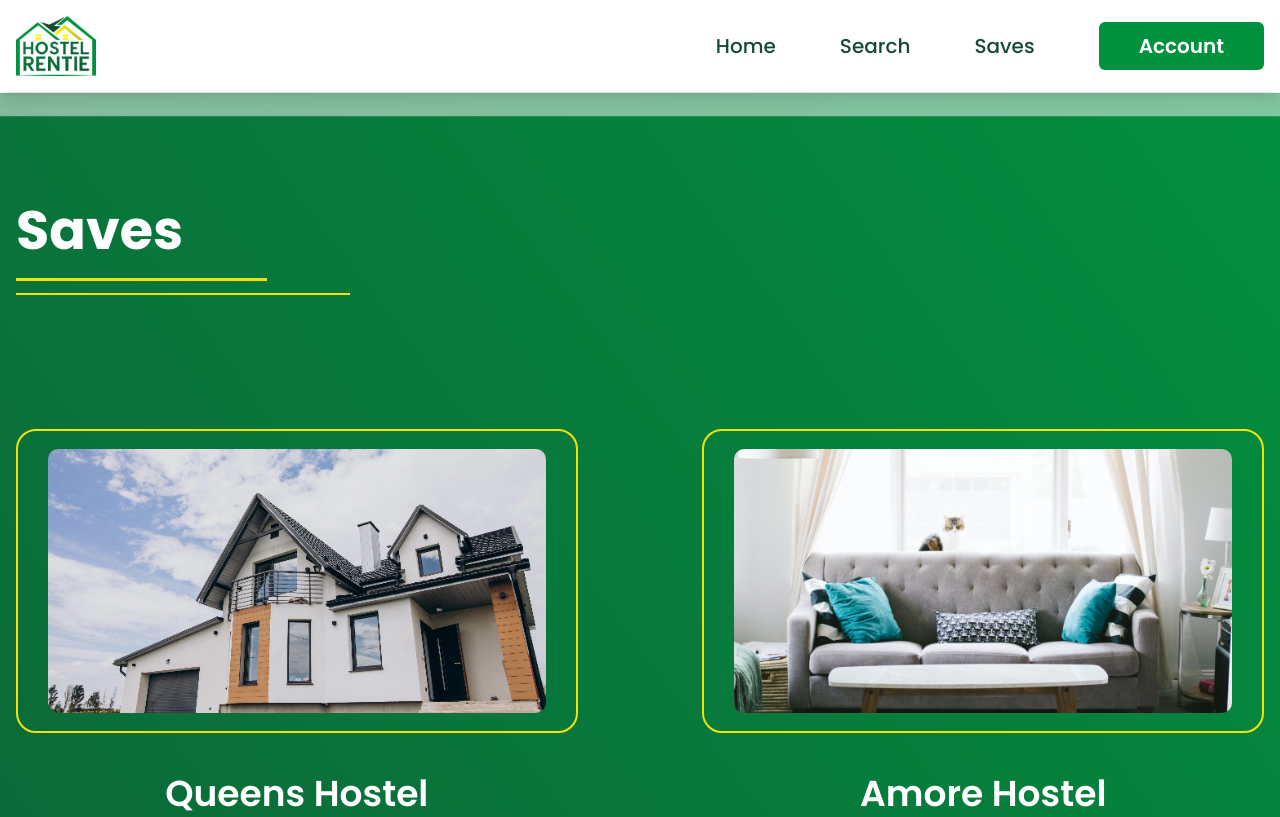
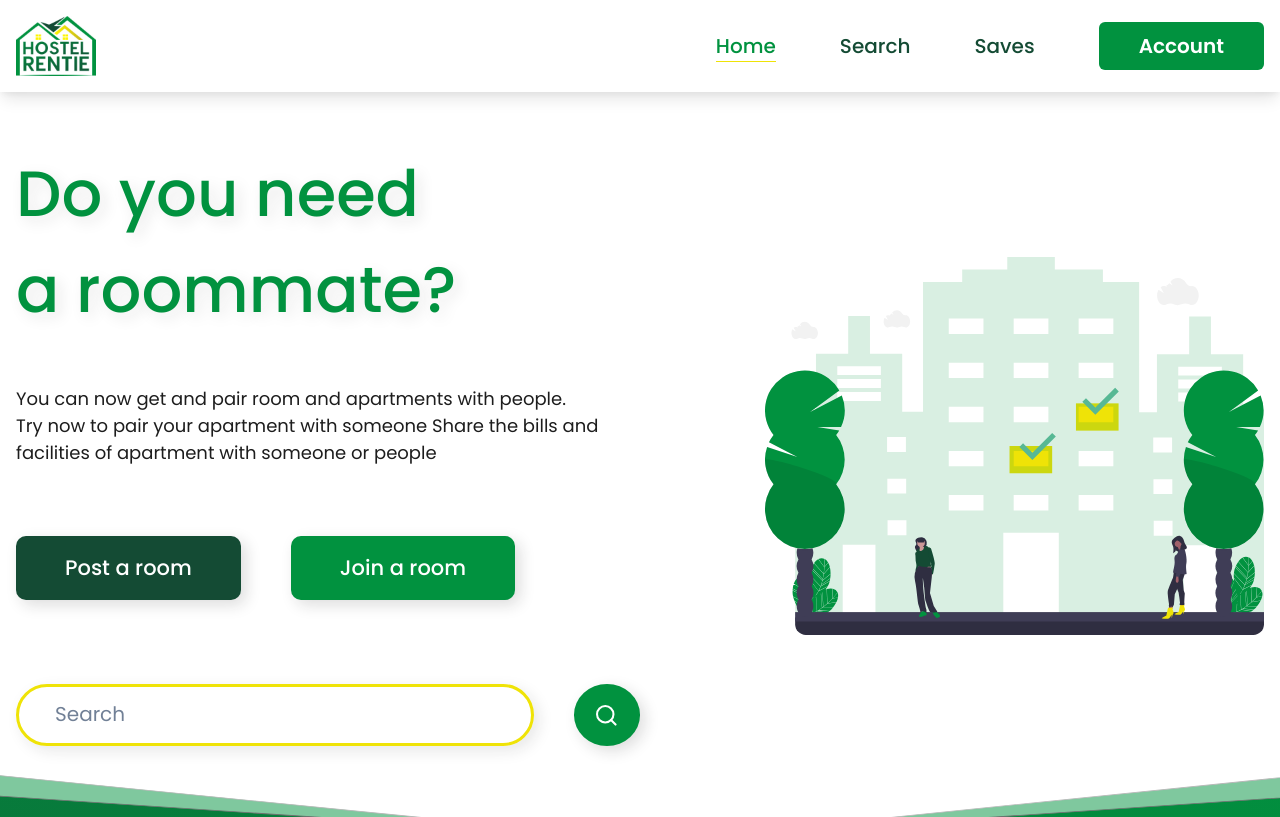
Before and after one commit to Kennyking100/hostel-rentie-v2, a React (Create React App) app: page / in a window 1280 px wide. Shown: the top 817 px of the page. Built offline with nearby package versions, Linux system fonts and the light colour scheme.

Commit message:
added routing

```diff
--- a/package.json
+++ b/package.json
@@ -19,6 +19,7 @@
     "react": "^18.2.0",
     "react-dom": "^18.2.0",
     "react-icons": "^4.4.0",
+    "react-router-dom": "^6.3.0",
     "react-scripts": "5.0.1",
     "swiper": "^8.3.2",
     "typescript": "^4.4.2",
--- a/src/App.tsx
+++ b/src/App.tsx
@@ -1,4 +1,5 @@
 import React from "react";
+import { Route, Routes } from "react-router-dom";
 import FindRoommatesPage from "./components/FindRoommates";
 import HomePage from "./components/Home";
 import SavesPage from "./components/Saves";
@@ -7,13 +8,21 @@ import SingleSearchItemPage from "./components/SingleSearchItem";
 
 function App() {
   return (
-    <>
-      {/* <HomePage /> */}
-      {/* <SearchPage /> */}
-      {/* <SingleSearchItemPage /> */}
-      {/* <FindRoommatesPage /> */}
-      <SavesPage />
-    </>
+    <Routes>
+      <Route path="/" element={<HomePage />} />
+      <Route path="/search" element={<SearchPage />} />
+      <Route path="/search/:searchId" element={<SingleSearchItemPage />} />
+      <Route path="/find-roommate" element={<FindRoommatesPage />} />
+      <Route path="/saves" element={<SavesPage />} />
+      <Route
+        path="*"
+        element={
+          <main style={{ padding: "1rem" }}>
+            <p>There's nothing here!</p>
+          </main>
+        }
+      />
+    </Routes>
   );
 }
 
--- a/src/components/Home/Details/Details.tsx
+++ b/src/components/Home/Details/Details.tsx
@@ -3,8 +3,11 @@ import React from "react";
 import DetailsCard from "./DetailsCard";
 import { ReactComponent as ApplyIcon } from "../../../assets/home/apply-details.svg";
 import { ReactComponent as ShareIcon } from "../../../assets/home/share-details.svg";
+import { useNavigate } from "react-router-dom";
 
 const Details = () => {
+  const navigate = useNavigate();
+
   return (
     <Container
       maxW={{
@@ -40,6 +43,7 @@ const Details = () => {
               background: "Hover.GreenDark",
             },
           }}
+          clickHandler={() => navigate("/search")}
         />
         <DetailsCard
           headingText="Share room with partner(s)"
@@ -55,6 +59,7 @@ const Details = () => {
               background: "Hover.GreenLight",
             },
           }}
+          clickHandler={() => navigate("/find-roommate")}
         />
       </Flex>
     </Container>
--- a/src/components/Home/Details/DetailsCard.tsx
+++ b/src/components/Home/Details/DetailsCard.tsx
@@ -16,6 +16,7 @@ interface Props {
       background: string;
     };
   };
+  clickHandler: () => void;
 }
 
 const DetailsCard: React.FC<Props> = ({
@@ -27,6 +28,7 @@ const DetailsCard: React.FC<Props> = ({
   image,
   subColor,
   border,
+  clickHandler,
 }) => {
   return (
     <Flex
@@ -62,6 +64,7 @@ const DetailsCard: React.FC<Props> = ({
         my="18px"
         px={16}
         fontSize={"1.3125rem"}
+        onClick={clickHandler}
       >
         {btnText}
       </Btn>
--- a/src/components/Home/Explore/Explore.tsx
+++ b/src/components/Home/Explore/Explore.tsx
@@ -1,4 +1,4 @@
-import { Box, Container, Grid, Heading, Image } from "@chakra-ui/react";
+import { Box, Container, Flex, Heading, Image } from "@chakra-ui/react";
 import React from "react";
 import bgImg from "../../../assets/home/explore-bg-image.svg";
 import ExploreCard from "./ExploreCard";
@@ -6,8 +6,11 @@ import Hostel1 from "../../../assets/home/hostel-image1.png";
 import Hostel2 from "../../../assets/home/hostel-image2.png";
 import Hostel3 from "../../../assets/home/hostel-image3.png";
 import Hostel4 from "../../../assets/home/hostel-image4.png";
+import { useNavigate } from "react-router-dom";
 
 const Explore = () => {
+  const navigate = useNavigate();
+
   return (
     <Container
       maxW={{
@@ -67,12 +70,8 @@ const Explore = () => {
               right={"0"}
             />
           </Heading>
-          <Grid
-            templateColumns={{ base: "1fr", lg: "1fr 1fr" }}
-            columnGap={"10rem"}
-            rowGap={{ base: "7rem", md: "10rem" }}
-            mt="10.375rem"
-          >
+
+          <Flex mt="10.375rem" justifyContent={"space-between"} flexWrap="wrap">
             <ExploreCard
               name="Queens Hostel"
               price="N 138,000"
@@ -93,7 +92,7 @@ const Explore = () => {
               price="N 300,000"
               imgSrc={Hostel4}
             />
-          </Grid>
+          </Flex>
           <Box
             fontWeight={"500"}
             textDecor="underline"
@@ -102,6 +101,7 @@ const Explore = () => {
             m="auto"
             w={"max-content"}
             mt={"10rem"}
+            onClick={() => navigate("/search")}
           >
             {"View more >>"}
           </Box>
--- a/src/components/Home/Explore/ExploreCard.tsx
+++ b/src/components/Home/Explore/ExploreCard.tsx
@@ -11,6 +11,7 @@ import {
 import React from "react";
 import Btn from "../../helpers/Btn";
 import { MdFavorite } from "react-icons/md";
+import { useNavigate } from "react-router-dom";
 
 interface Props {
   name: string;
@@ -19,6 +20,8 @@ interface Props {
 }
 
 const ExploreCard: React.FC<Props> = ({ name, price, imgSrc }) => {
+  const navigate = useNavigate();
+
   return (
     <Box
       textAlign={"center"}
@@ -90,6 +93,7 @@ const ExploreCard: React.FC<Props> = ({ name, price, imgSrc }) => {
             bg="GreenDark"
             boxShadow="5px 5px 15px #1D1D1D1A"
             fontSize={{ base: "1.125rem", md: "1.3125rem" }}
+            onClick={() => navigate("/search/new")}
           >
             View room
           </Btn>
--- a/src/components/Home/Hero/Hero.tsx
+++ b/src/components/Home/Hero/Hero.tsx
@@ -8,11 +8,14 @@ import {
   Text,
 } from "@chakra-ui/react";
 import React from "react";
+import { useNavigate } from "react-router-dom";
 import HeroImage from "../../../assets/home/hero-image.svg";
 import SearchIcon from "../../../assets/home/search-icon.svg";
 import Btn from "../../helpers/Btn";
 
 const Hero = () => {
+  const navigate = useNavigate();
+
   return (
     <Container
       maxW={{
@@ -56,9 +59,11 @@ const Hero = () => {
             _hover={{
               background: "Hover.GreenDark",
             }}
+            onClick={() => navigate("/find-roommate")}
           >
             Post a room
           </Btn>
+
           <Btn
             width={{ base: "100%", sm: "max-content" }}
             bg="GreenLight"
@@ -67,9 +72,11 @@ const Hero = () => {
             _hover={{
               background: "Hover.GreenLight",
             }}
+            onClick={() => navigate("/search")}
           >
             Join a room
           </Btn>
+
           <Flex gap={10} alignItems="center" mt="84px" height={"62px"}>
             <Input
               placeholder="Search"
@@ -91,6 +98,7 @@ const Hero = () => {
               _hover={{
                 background: "Hover.GreenLight",
               }}
+              onClick={() => navigate("/search")}
             >
               <Image src={SearchIcon} width={"21px"} height={"21px"} />
             </Center>
--- a/src/components/NavBar.tsx
+++ b/src/components/NavBar.tsx
@@ -6,10 +6,12 @@ import {
   Flex,
   HStack,
   Image,
+  Link,
   Text,
 } from "@chakra-ui/react";
 import Logo from "../assets/home/logo.png";
 import Hamburger from "./helpers/Hamburger";
+import { NavLink } from "react-router-dom";
 
 const NavBar = () => {
   return (
@@ -35,9 +37,39 @@ const NavBar = () => {
             color="#144B34"
             display={{ base: "none", md: "flex" }}
           >
-            <Text fontSize="xl">Home</Text>
-            <Text fontSize="xl">Search</Text>
-            <Text fontSize="xl">Saves</Text>
+            <Link
+              as={NavLink}
+              to="/"
+              _activeLink={{
+                color: "GreenLight",
+                borderBottom: "1px solid",
+                borderColor: "YellowLight",
+              }}
+            >
+              <Text fontSize="xl">Home</Text>
+            </Link>
+            <Link
+              as={NavLink}
+              to="/search"
+              _activeLink={{
+                color: "GreenLight",
+                borderBottom: "1px solid",
+                borderColor: "YellowLight",
+              }}
+            >
+              <Text fontSize="xl">Search</Text>
+            </Link>
+            <Link
+              as={NavLink}
+              to="/saves"
+              _activeLink={{
+                color: "GreenLight",
+                borderBottom: "1px solid",
+                borderColor: "YellowLight",
+              }}
+            >
+              <Text fontSize="xl">Saves</Text>
+            </Link>
             <Button
               layerStyle="base"
               size="md"
--- a/src/index.tsx
+++ b/src/index.tsx
@@ -5,15 +5,18 @@ import App from "./App";
 import reportWebVitals from "./reportWebVitals";
 import { ChakraProvider } from "@chakra-ui/react";
 import { theme } from "./config";
+import { BrowserRouter } from "react-router-dom";
 
 const root = ReactDOM.createRoot(
   document.getElementById("root") as HTMLElement
 );
 root.render(
   <React.StrictMode>
-    <ChakraProvider theme={theme}>
-      <App />
-    </ChakraProvider>
+    <BrowserRouter>
+      <ChakraProvider theme={theme}>
+        <App />
+      </ChakraProvider>
+    </BrowserRouter>
   </React.StrictMode>
 );
 
```
Also changed, not shown: 1 other file (tests, documents, lock files or other folders).
